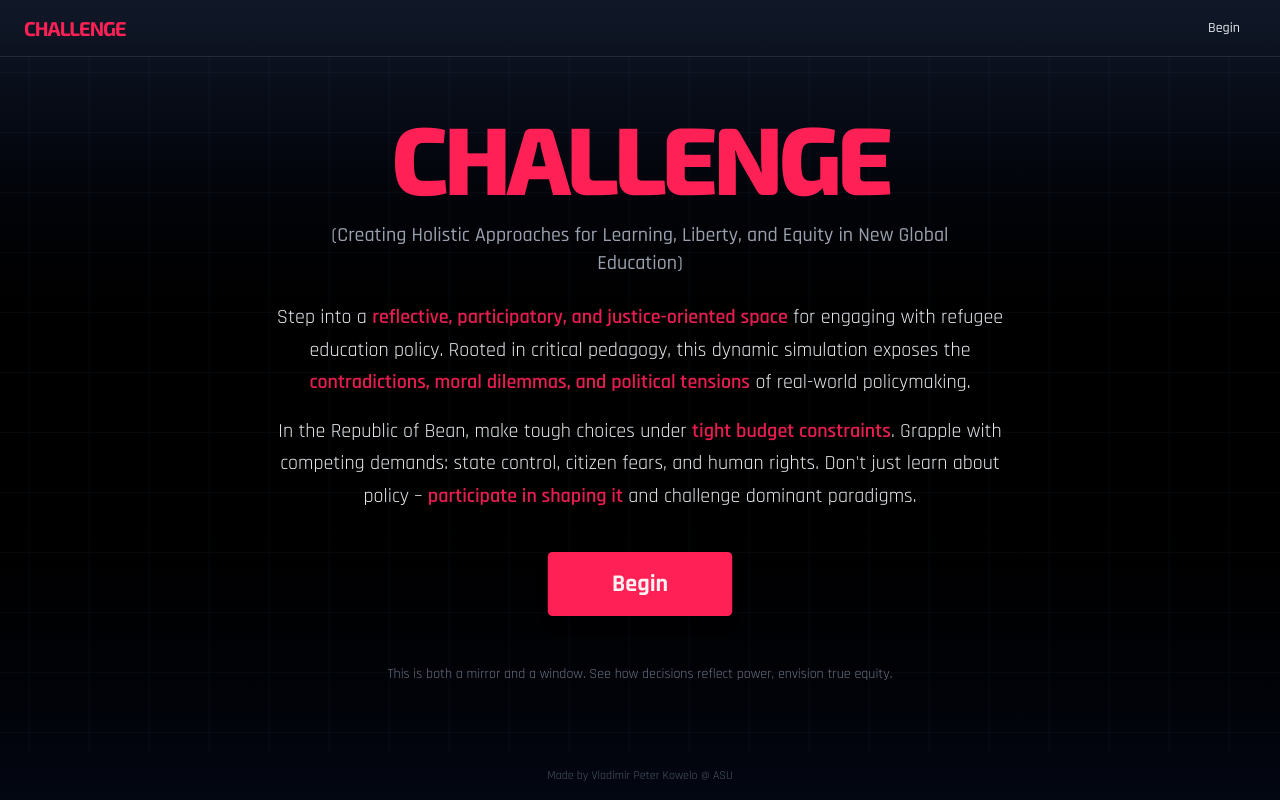
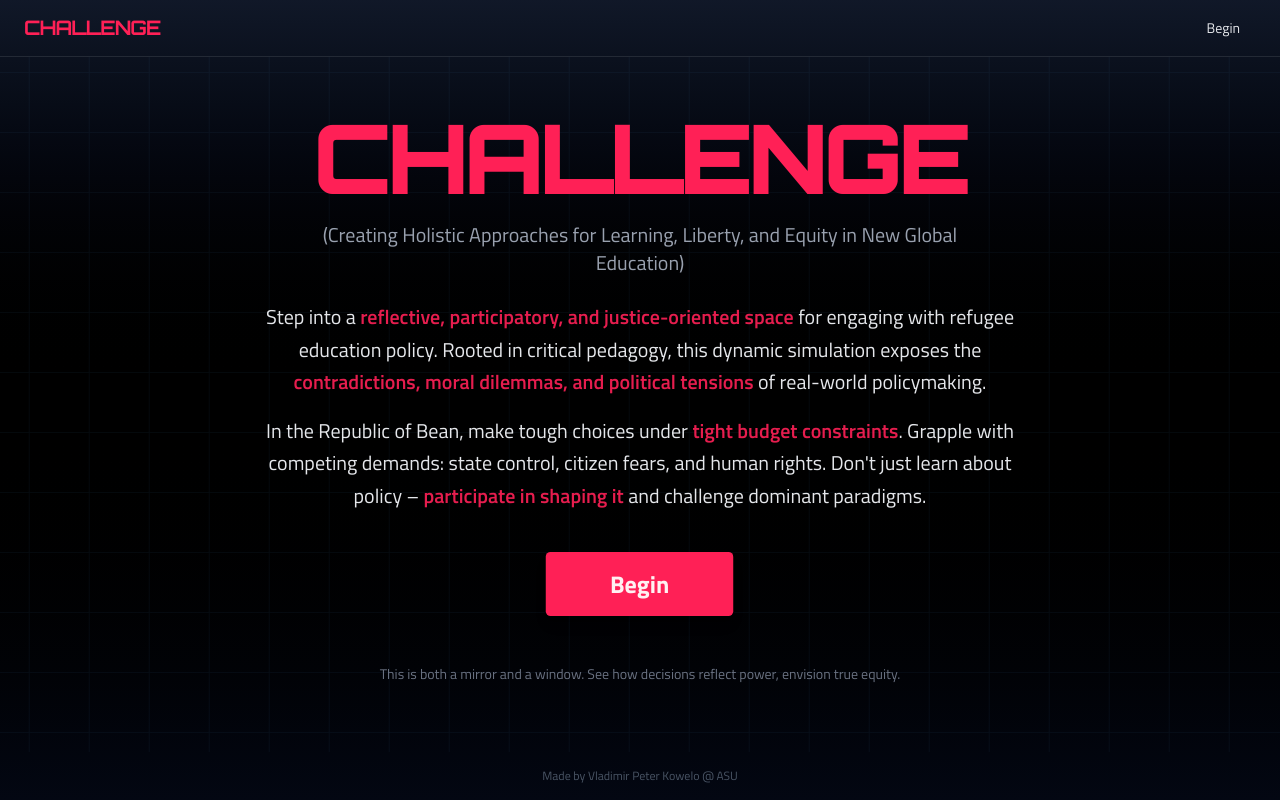
Before and after one commit to vlad-ed-git/challenge, a Next.js app: page / in a window 1280 px wide. Built offline with nearby package versions, Linux system fonts and the light colour scheme; no server answers.

Commit message:
checkpoint: changed fonts

```diff
--- a/src/app/globals.css
+++ b/src/app/globals.css
@@ -6,8 +6,8 @@
 @theme inline {
   --color-background: var(--background);
   --color-foreground: var(--foreground);
-  --font-sans: var(--font-rajdhani);
-  --font-heading: var(--font-exo2);
+  --font-sans: var(--font-titillium-web);
+  --font-heading: var(--font-orbitron);
   --color-sidebar-ring: var(--sidebar-ring);
   --color-sidebar-border: var(--sidebar-border);
   --color-sidebar-accent-foreground: var(--sidebar-accent-foreground);
--- a/src/app/layout.tsx
+++ b/src/app/layout.tsx
@@ -1,5 +1,5 @@
 import type { Metadata } from "next";
-import { Exo_2, Rajdhani } from "next/font/google";
+import { Orbitron, Titillium_Web } from "next/font/google";
 import "./globals.css";
 import { cn } from "@/lib/utils";
 import { Toaster } from "@/components/ui/sonner";
@@ -9,16 +9,17 @@ import SiteHeader from "@/components/home/Header";
 import SiteFooter from "@/components/home/Footer";
 import { AuthProvider } from "@/lib/firebase/auth";
 
-const exo2 = Exo_2({
+const orbitron = Orbitron({
   subsets: ["latin"],
-  weight: ["400", "600", "700", "800"],
-  variable: "--font-exo2",
+  weight: ["700", "900"],
+  variable: "--font-orbitron",
 });
 
-const rajdhani = Rajdhani({
+const titillium_web = Titillium_Web({
   subsets: ["latin"],
-  weight: ["400", "500", "600", "700"],
-  variable: "--font-rajdhani",
+  weight: ["400", "600", "700"],
+  style: ["normal", "italic"],
+  variable: "--font-titillium-web",
 });
 
 export const metadata: Metadata = {
@@ -40,8 +41,8 @@ export default async function RootLayout({
       <body
         className={cn(
           "min-h-screen bg-background font-sans antialiased",
-          rajdhani.variable,
-          exo2.variable
+          titillium_web.variable,
+          orbitron.variable
         )}
       >
         <NextIntlClientProvider messages={messages}>
```
